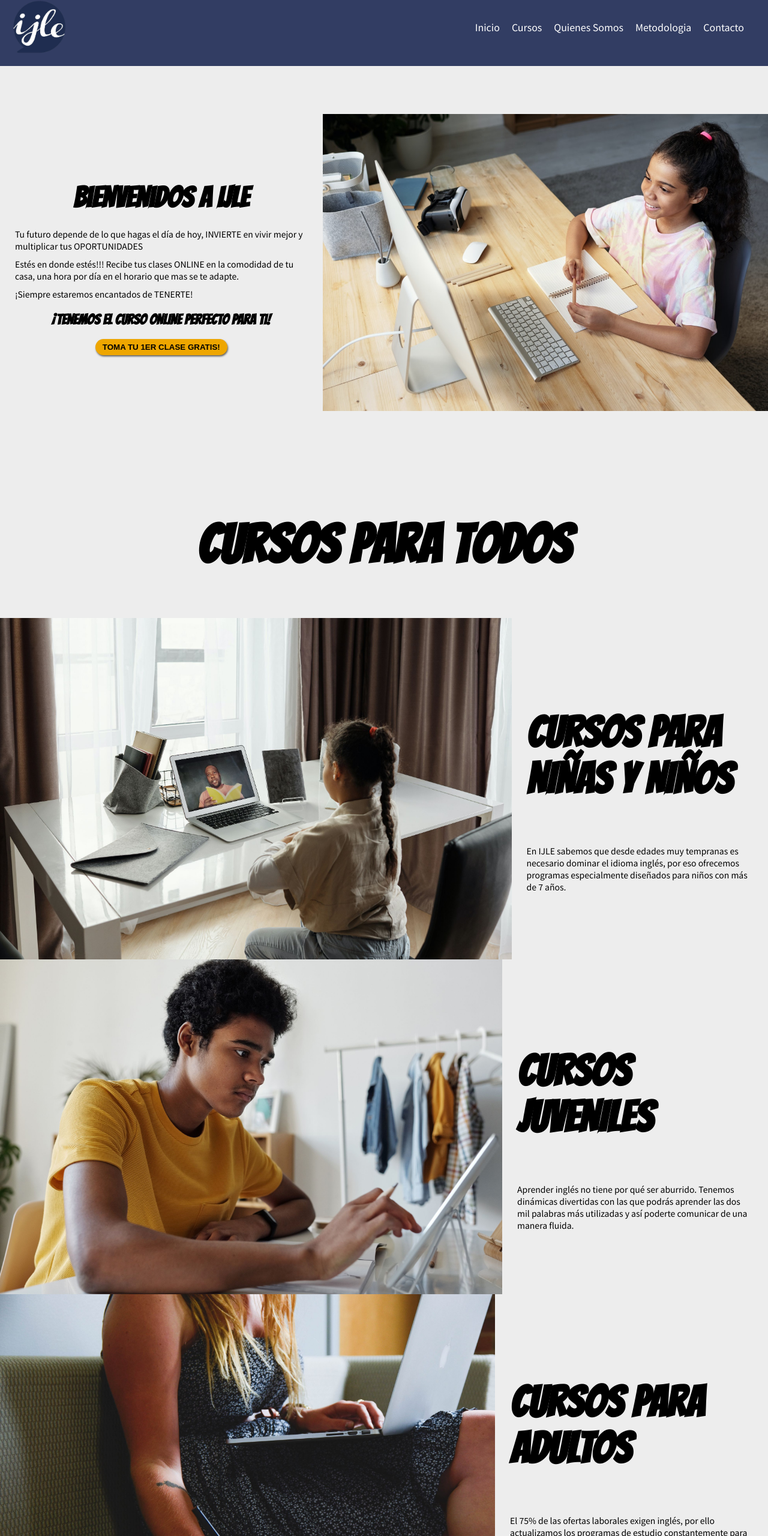
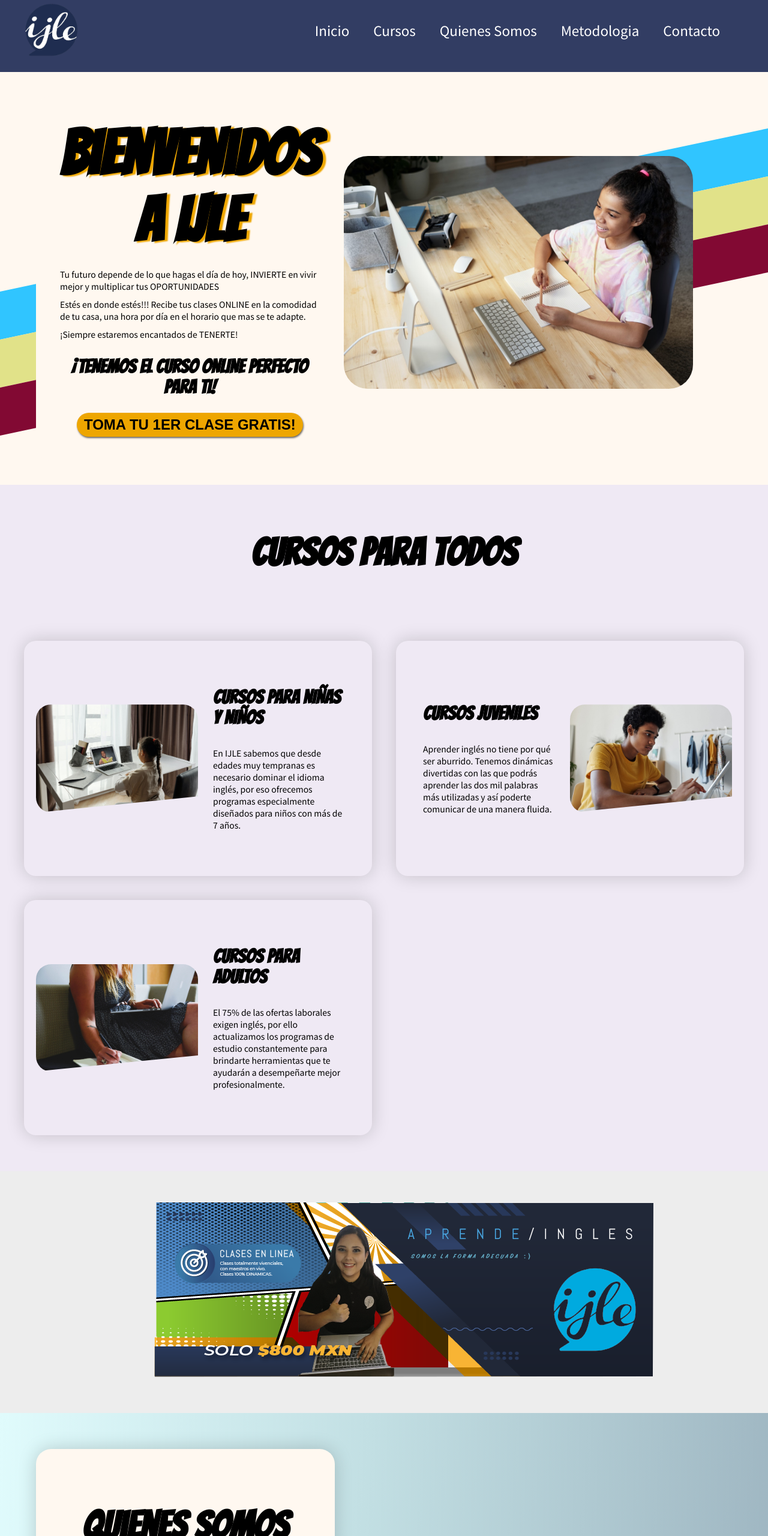
Before and after one commit to kevyyar/responsive-design-proto, a plain HTML site: page index.html in a window 1280 px wide. Shown: the part 20-2580 px from the top of the page at 60% size. Drawn offline with nearby package versions, Linux system fonts and the light colour scheme.

Commit message:
Need to finish desktop responsive styling

```diff
--- a/index.html
+++ b/index.html
@@ -1,4 +1,4 @@
-<html lang="en"
+<html lang="en">
   <head>
     <meta charset="UTF-8" />
     <meta name="viewport" content="width=device-width, initial-scale=1.0" />
@@ -18,7 +18,7 @@
         </div>
         <div class="nav-links">
           <ul>
-            <li><a href="#">Inicio</a></li>
+            <li><a href="#call-to-action">Inicio</a></li>
             <li><a href="#how-we-teach">Cursos</a></li>
             <li><a href="#about-us">Quienes Somos</a></li>
             <li><a href="#methodology">Metodologia</a></li>
@@ -28,12 +28,12 @@
       </nav>
     </header>
 
-    <section class="call-to-action">
-      <!-- <div class="stripes">
+    <section class="call-to-action" id="call-to-action">
+      <div class="stripes">
         <div class="stripe-one"></div>
         <div class="stripe-two"></div>
         <div class="stripe-three"></div>
-      </div> -->
+      </div>
       <div class="cta-left">
         <div class="cta-title">
           <h1>Bienvenidos a IJLE</h1>
@@ -59,9 +59,7 @@
       <h2 class="how-we-teach-title">Cursos Para Todos</h2>
       <div class="teaching-groups">
         <div class="group">
-          <div class="container">
-            <img src="./assets/student2.jpg" alt="kid learning">
-          </div>
+          <img src="./assets/student2.jpg" alt="kid learning">
           <div class="container-details">
             <h3>CURSOS PARA NIÑAS Y NIÑOS</h3>
             <p>En IJLE sabemos que desde edades muy tempranas es necesario dominar el idioma inglés, por eso ofrecemos programas especialmente diseñados para niños con más de 7 años.</p>
@@ -69,18 +67,14 @@
         </div>
 
         <div class="group">
-          <div class="container">
-            <img src="./assets/student3.jpg" alt="kid learning">
-          </div>
+          <img src="./assets/student3.jpg" alt="kid learning">
           <div class="container-details">
             <h3>CURSOS JUVENILES</h3>
             <p>Aprender inglés no tiene por qué ser aburrido. Tenemos dinámicas divertidas con las que podrás aprender las dos mil palabras más utilizadas y así poderte comunicar de una manera fluida.</p>
           </div>
         </div>
         <div class="group">
-          <div class="container">
-            <img src="./assets/student4.jpg" alt="kid learning">
-          </div>
+          <img src="./assets/student4.jpg" alt="kid learning">
           <div class="container-details">
             <h3>CURSOS PARA ADULTOS</h3>
             <p>El 75% de las ofertas laborales exigen inglés, por ello actualizamos los programas de estudio constantemente para brindarte herramientas que te ayudarán a desempeñarte mejor profesionalmente.</p>
@@ -91,7 +85,7 @@
 
 
     <!-- Image Slider -->
-      <div class="slider" data-aos="fade-right">
+      <div class="slider">
         <div class="slides">
           <!-- Radio Button Start -->
           <input type="radio" name="radio-btn" id="radio1">
@@ -109,13 +103,13 @@
             <img src="./assets/banner3.png" alt="IJLE Teacher">
           </div>
           <!-- Slides End -->
-          <!-- Automatice Navigation Start -->
+          <!-- Automatic Navigation Start -->
           <div class="navigation-auto">
             <div class="auto-btn1"></div>
             <div class="auto-btn2"></div>
             <div class="auto-btn3"></div>
           </div>
-          <!-- Automatice Navigation End -->
+          <!-- Automatic Navigation End -->
         </div>
         <!-- Manual Navigation Start -->
         <div class="navigation-manual">
@@ -183,20 +177,12 @@
         <button class="button">Envianos tu correo para contactarte</button>
       </form>
       <div class="footer-social">
+        <a href="index.html"><img src="./assets/ijle-logo.png" width="80" alt=""></a>
         <a href="https://www.facebook.com/IJLE.ingles"><i class="fab fa-facebook-square"></i></a>
         <a href="https://www.instagram.com/ijle.family"><i class="fab fa-instagram"></i></a>
       </div>
     </footer>
-    <!-- WHATSAPP CHAT BUBBLE -->
 
-
-    <script src="https://unpkg.com/aos@next/dist/aos.js"></script>
-    <script>
-      AOS.init({
-              offset: 400,
-              duration: 1000
-            });
-    </script>
-    <script src="./js/scroll.js"></script>
+    <script src="./scroll.js"></script>
   </body>
 </html>
--- a/styles.css
+++ b/styles.css
@@ -27,15 +27,14 @@ li {
 
 h1,h2,h3,h4 {
   font-family: 'Bangers', sans-serif;
-  font-weight: 700;
 }
 
 h1 {
-  font-size: 2.4em;
+  font-size: 2.7em;
 }
 
 h2 {
-  font-size: 1.5em;
+  font-size: 1.7em;
 }
 
 h3 {
@@ -87,7 +86,7 @@ header {
 
 /* CALL TO ACTION STYLES*/
 .call-to-action {
-  background: var(--pastelWhite)
+  background: var(--lightWhite)
 }
 
 
@@ -136,17 +135,26 @@ header {
   }
 
   /* HOW WE TEACH RESPONSIVE */
+  .how-we-teach {
+    background-color: #EFE9F4;
+    padding-top: 25px;
+  }
   .how-we-teach-title {
     text-align: center;
   }
 
   .how-we-teach p {
     font-size: 14px;
-    margin-bottom: 30px;
+    /*margin-bottom: 20px;*/
   }
 
   .how-we-teach img {
     width: 100%;
+    border-radius: 25px;
+  }
+
+  .how-we-teach .group {
+    padding: 20px;
   }
 
   .container-details {
@@ -174,8 +182,12 @@ header {
     margin-bottom: 30px;
   }
 
+  .about-image {
+    text-align: center;
+  }
+
   .about-image img {
-    width: 100%;
+    width: 50%;
   }
 
   /* METHODOLOGY RESPONSIVE */
@@ -205,17 +217,17 @@ header {
   }
 
   i {
-    font-size: 6rem;
+    font-size: 4rem;
   }
 
   /* CONTACT RESPONSIVE */
   footer {
     background-color: var(--lightWhite);
-    padding: 25px;
   }
 
   footer h2 {
     text-align: center;
+    padding-top: 25px;
   }
 
   footer form {
@@ -232,7 +244,7 @@ header {
   }
 
   .footer-social {
-    background-color: var(--logoColor);
+    background-color: #202d56e8;
     color: var(--white);
     padding: 20px;
     display: flex;
@@ -247,7 +259,7 @@ header {
 
 }
 
-/* LARGE TABLETS & LAPTOP STYLES */
+/* ------------------------- LARGE TABLETS & LAPTOP STYLES */
 @media screen and (min-width: 760px) {
   body {
     font-size: 40px;
@@ -286,7 +298,7 @@ header {
 
   .cta-title h1 {
     margin: 0 0 25px;
-    font-size: 3rem;
+    font-size: 4rem;
   }
 
   .cta-subtitle {
@@ -298,14 +310,37 @@ header {
   }
 
   .cta-right img {
-    max-width: 100%;
+    max-width: 90%;
+  }
+
+
+  /* IMAGE SLIDER RESPONSIVE */
+  .slider {
+    display: none;
   }
 
   /* HOW WE TEACH RESPONSIVE */
-  .group {
+
+  .how-we-teach h2 {
+    font-size: 2.8rem;
+  }
+
+  .how-we-teach h3 {
+    font-size: 2rem;
+  }
+
+  .how-we-teach .group {
     display: flex;
     justify-content: center;
     align-items: center;
+  }
+
+  .how-we-teach .group img {
+    width: 50%;
+  }
+
+  .how-we-teach .group:nth-child(even) img {
+    order: 2;
   }
 
   .how-we-teach p {
@@ -328,22 +363,24 @@ header {
 
   /* ABOUT-US RESPONSIVE */
   .about-us {
-    padding: 25px;
+    display: flex;
+    justify-content: center;
+    align-items: center;
+    padding: 40px;
     background: rgb(224,251,252);
     background: linear-gradient(95deg, rgba(224,251,252,1) 0%, rgba(194,223,227,1) 46%, rgba(157,180,192,1) 100%);
   }
 
-  .about-description h2 {
-    text-align: center;
+  .about-us h2 {
+    font-size: 2.8rem;
   }
 
-  .about-description p{
-    font-size: 14px;
-    margin-bottom: 30px;
+  .about-description {
+    width: 95%;
   }
 
   .about-image img {
-    width: 100%;
+    width: 80%;
   }
 
   /* METHODOLOGY RESPONSIVE */
@@ -352,71 +389,210 @@ header {
   }
 
   .methodology h2 {
-    text-align: center;
-  }
-
-  .method {
-    background-color: var(--lightOrange);
-    padding: 25px;
-    text-align: center;
-    box-shadow: 1px 2px 3px rgba(0,0,0,.6);
-    border-radius: 20px;
-    margin-bottom: 20px;
+    font-size: 2.8rem;
   }
 
   .method h3 {
-    letter-spacing: 2px;
+    font-size: 2rem;
   }
 
-  .method p {
-    font-size: 14px;
+  .methodology-container {
+    display: grid;
+    grid-template-columns: repeat(2, 1fr);
+    grid-gap: 25px;
   }
 
   i {
-    font-size: 6rem;
+    font-size: 3.5rem;
   }
 
   /* CONTACT RESPONSIVE */
-  footer {
-    background-color: var(--lightWhite);
-    padding: 25px;
+  footer h2 {
+    font-size: 2.8rem;
+  }
+}
+/*  ------------------DESKTOP STYLES */
+@media screen and (min-width: 1200px) {
+  body {
+    font-size: 60px;
   }
 
-  footer h2 {
-    text-align: center;
+  /* HEADER RESPONSIVE */
+  header {
+    padding: 25px 40px;
   }
 
-  footer form {
+  .nav-links ul li a{
+    margin-right: 40px;
+    font-size: 1.4rem;
+  }
+
+  /* CALL TO ACTION RESPONSIVE */
+
+  .call-to-action {
+    position: relative;
+    overflow: hidden;
+    padding: 40px 60px;
+  }
+
+  .stripes {
+    transform: skewY(-12deg);
+    position: absolute;
+    top: 0;
+    bottom: 0;
+    left: 0;
+    right: 0;
+  }
+
+  .stripe-one{
+    background-color: #30c5ff;
+    width: 100%;
+    height: 80px;
+    position: absolute;
+    top: 230px;
+    left: 0;
+  }
+
+  .stripe-two{
+    background-color: #e1e289;
+    width: 100%;
+    height: 80px;
+    position: absolute;
+    top: 310px;
+    left: 0;
+  }
+
+  .stripe-three{
+    background-color: #820933;
+    width: 100%;
+    height: 80px;
+    position: absolute;
+    top: 390px;
+    left: 0;
+  }
+
+  .cta-left {
+    padding: 40px;
+    z-index: 999;
+    background: var(--lightWhite);
+    border-radius: 25px;
+  }
+
+  .cta-title h1 {
+    font-size: 6.5rem;
+    text-shadow: 5px 2px 2px var(--lightOrange);
+  }
+
+  .cta-subtitle h2 {
+    font-size: 2rem;
+  }
+
+  .cta-subtitle button {
+    font-size: 1.5rem;
+  }
+
+  .cta-right {
+    z-index: 999;
+  }
+
+  .cta-right img {
+    border-radius: 40px;
+  }
+
+  /* HOW WE TEACH RESPONSIVE */
+  .how-we-teach {
+    /*height: 100vh;*/
+  }
+
+  .how-we-teach h2 {
+    font-size: 4rem;
+  }
+
+  .teaching-groups {
+    display: grid;
+    grid-template-columns: repeat(auto-fit, minmax(400px, 1fr));
+    padding: 60px 40px;
+    grid-gap: 40px;
+  }
+
+  .group {
+    border-radius: 20px;
+    box-shadow: 0 0 30px rgba(0,0,0,.18);
+  }
+
+  .group img {
+    width: 100%;
+    display: block;
+    position: relative;
+    clip-path: polygon(0 0, 100% 0, 100% 85%, 0 100%);
+  }
+
+
+  /* SLIDER RESPONSIVE */
+  .slider {
+    display: block;
+    padding: 40px 0;
+    overflow: hidden;
+    position: relative;
+  }
+
+  .slides {
     display: flex;
-    flex-direction: column;
+    position: relative;
     justify-content: center;
     align-items: center;
   }
 
-  footer input,
-  footer textarea {
-    margin-bottom: 15px;
-    font-size: 14px;
+  .slides input {
+    display: none;
   }
 
-  .footer-social {
-    background-color: var(--logoColor);
-    color: var(--white);
-    padding: 20px;
-    display: flex;
-    justify-content: space-evenly;
-    align-items: center;
+  .slide {
+    transition: 2s;
   }
 
-  .footer-social i {
-    font-size: 3rem;
-    color: var(--white);
+  .manual-btn:not(:last-child) {
+    margin-right: 40px;
   }
 
+  #radio1:checked ~ .first {
+    margin-left: 150%;
+  }
+
+  #radio2:checked ~ .first {
+    margin-left: 0;
+  }
+
+  #radio3:checked ~ .first {
+    margin-left: -150%;
+  }
+
+
+  /* ABOUT-US RESPONSIVE */
+  .about-us {
+    padding: 60px;
+  }
+
+  .about-description {
+    background-color: var(--lightWhite);
+    box-shadow: 0 0 30px rgba(0,0,0,.18);
+    width: 50%;
+    padding: 40px;
+    border-radius: 25px;
+  }
+
+  .about-description h2 {
+    font-size: 4rem;
+  }
+
+  .about-image img {
+    width: 50%;
+  }
+
+  /* METHODOLOGY RESPONSIVE */
+
+
+  /* CONTACT RESPONSIVE */
+
+
 }
-/* DESKTOP STYLES */
-@media screen and (min-width: 1200px) {
-  body {
-    font-size: 60px;
-  }
-}
```
